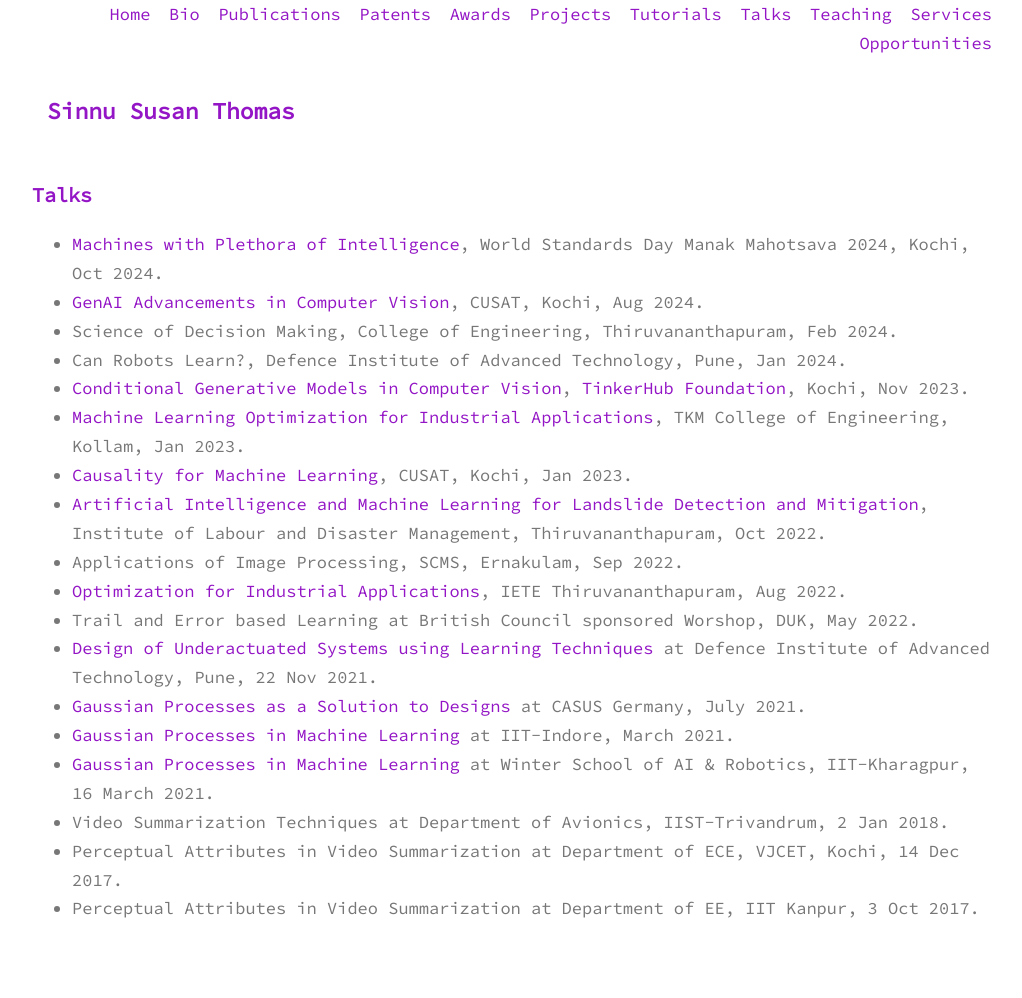
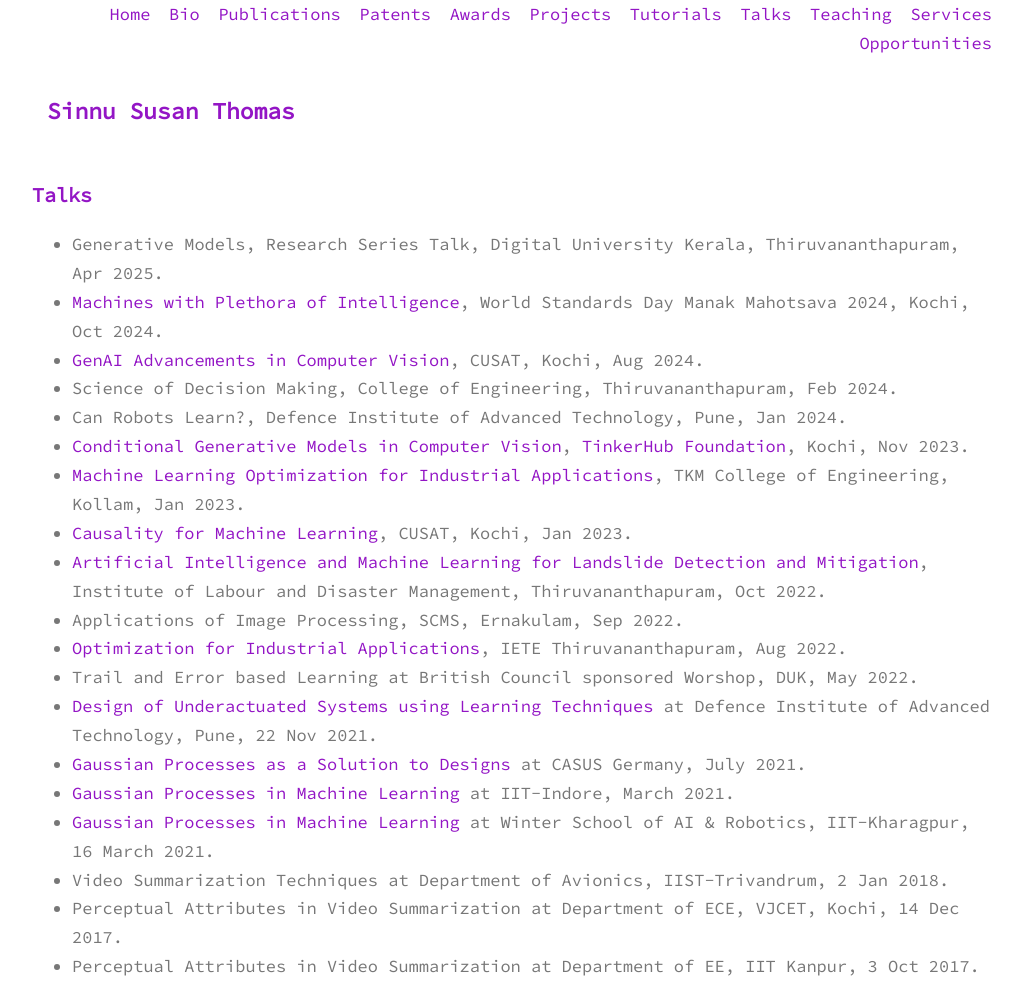
Before and after one commit to sinnuthomas/sinnuthomas.github.io, a Jekyll site: the page built from talks.md, in a window 1280 px wide. Shown: the whole page, without its empty margins (128-1150 px from the left). Built offline with Jekyll 4.4.1, drawn with Linux system fonts in a browser that asks for light colours; before the commit the page ends 940 px from its top, so only the background shows below that.

Commit message:
Update talks.md

```diff
--- a/talks.md
+++ b/talks.md
@@ -3,6 +3,7 @@ layout: page
 title: Talks
 permalink: /talks/
 ---
+  * Generative Models, Research Series Talk, Digital University Kerala, Thiruvananthapuram, Apr 2025.
   * [Machines with Plethora of Intelligence](https://www.youtube.com/watch?v=1DyUjpOxguE), World Standards Day Manak Mahotsava 2024, Kochi, Oct 2024.
   * [GenAI Advancements in Computer Vision](https://cs.cusat.ac.in/assets/pdf-files/Brochure%20for%20GEN%20AI%20WORKSHOP.pdf), CUSAT, Kochi, Aug 2024.
   * Science of Decision Making, College of Engineering, Thiruvananthapuram, Feb 2024.
```
